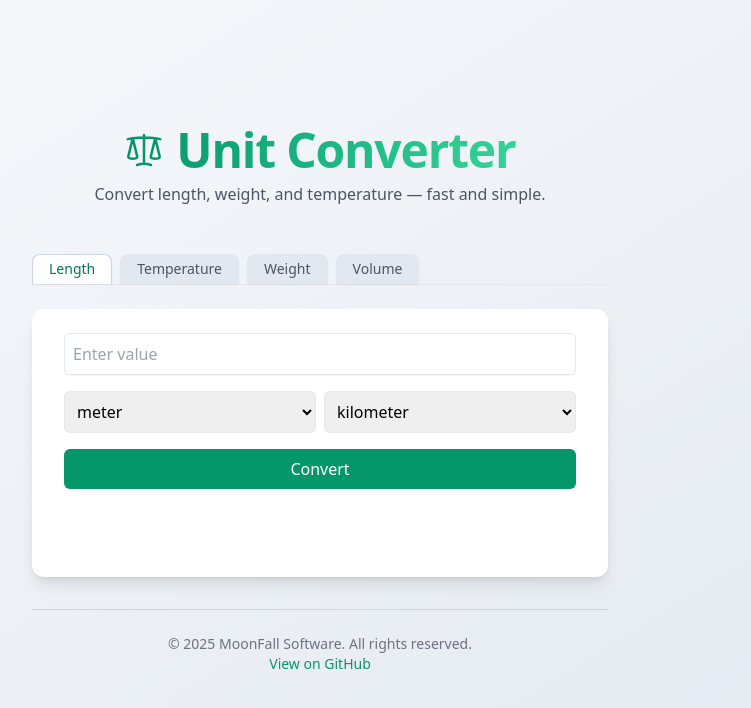
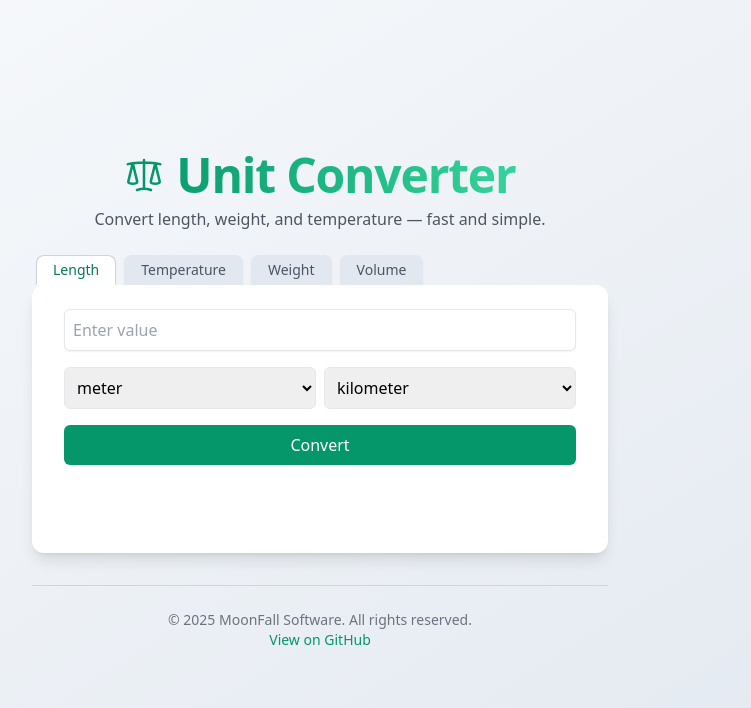
Before and after one commit to AndrewHulme88/unit-converter, a React (Vite) app: page / in a window 1280 px wide. Shown: the top 708 px of the page, without its empty margins (320-1071 px from the left). Built offline with nearby package versions, Linux system fonts and the light colour scheme.

Commit message:
Fixed position of tabs

```diff
--- a/src/components/ConverterTabs.jsx
+++ b/src/components/ConverterTabs.jsx
@@ -11,9 +11,9 @@ function ConverterTabs() {
 
   return (
     <div className="relative">
-      {/* Scrollable tab row */}
-      <div className="overflow-x-auto max-w-full">
-        <div className="flex gap-2 border-b mb-6 w-max min-w-full">
+      {/* Floating, scrollable tab bar with negative top margin */}
+      <div className="-mt-6 mb-0 overflow-x-auto max-w-full px-1">
+        <div className="flex gap-2 w-max min-w-full">
           {tabs.map((tab) => (
             <button
               key={tab}
@@ -30,7 +30,7 @@ function ConverterTabs() {
         </div>
       </div>
 
-      {/* Converter panel */}
+      {/* Panel below tabs */}
       <div className="pt-6 bg-white rounded-xl shadow-lg p-8">
         {activeTab === 'Length' && <LengthConverter />}
         {activeTab === 'Temperature' && <TemperatureConverter />}
```
